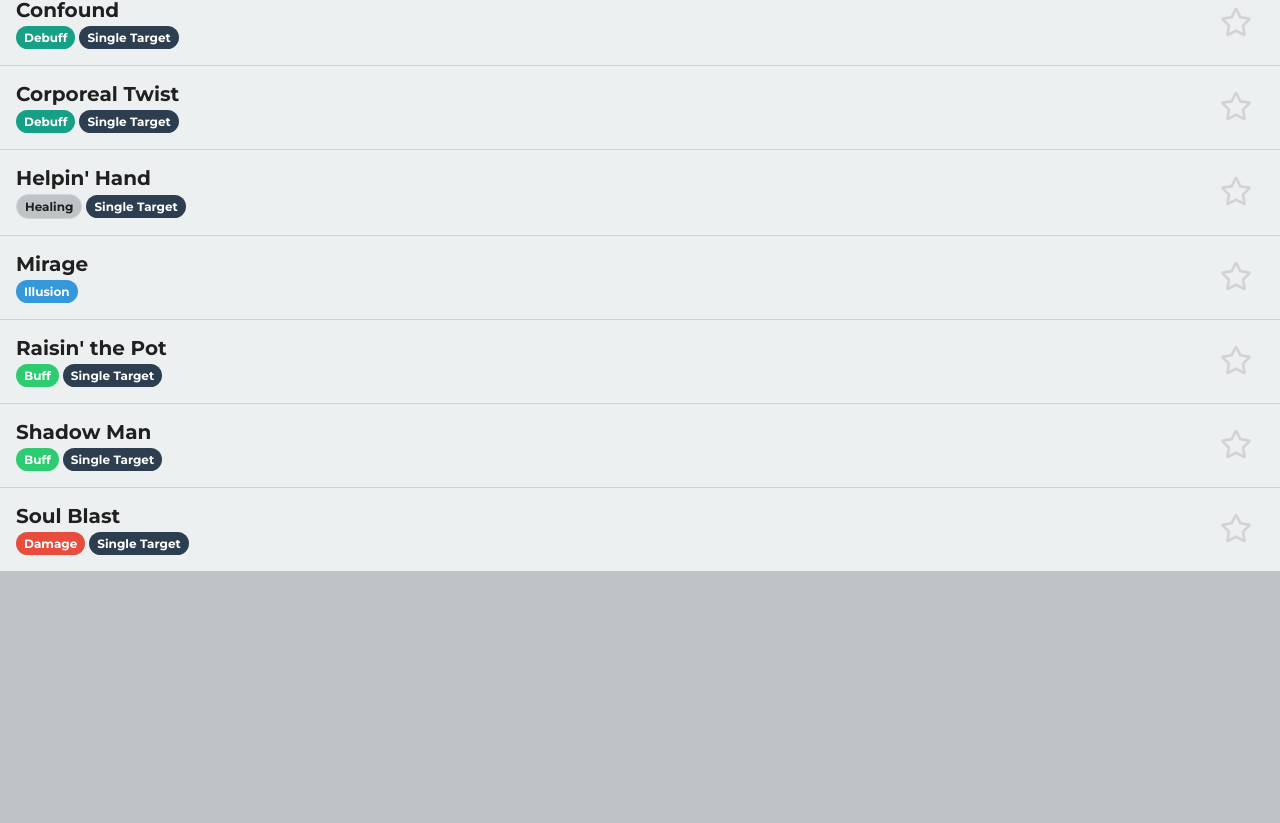
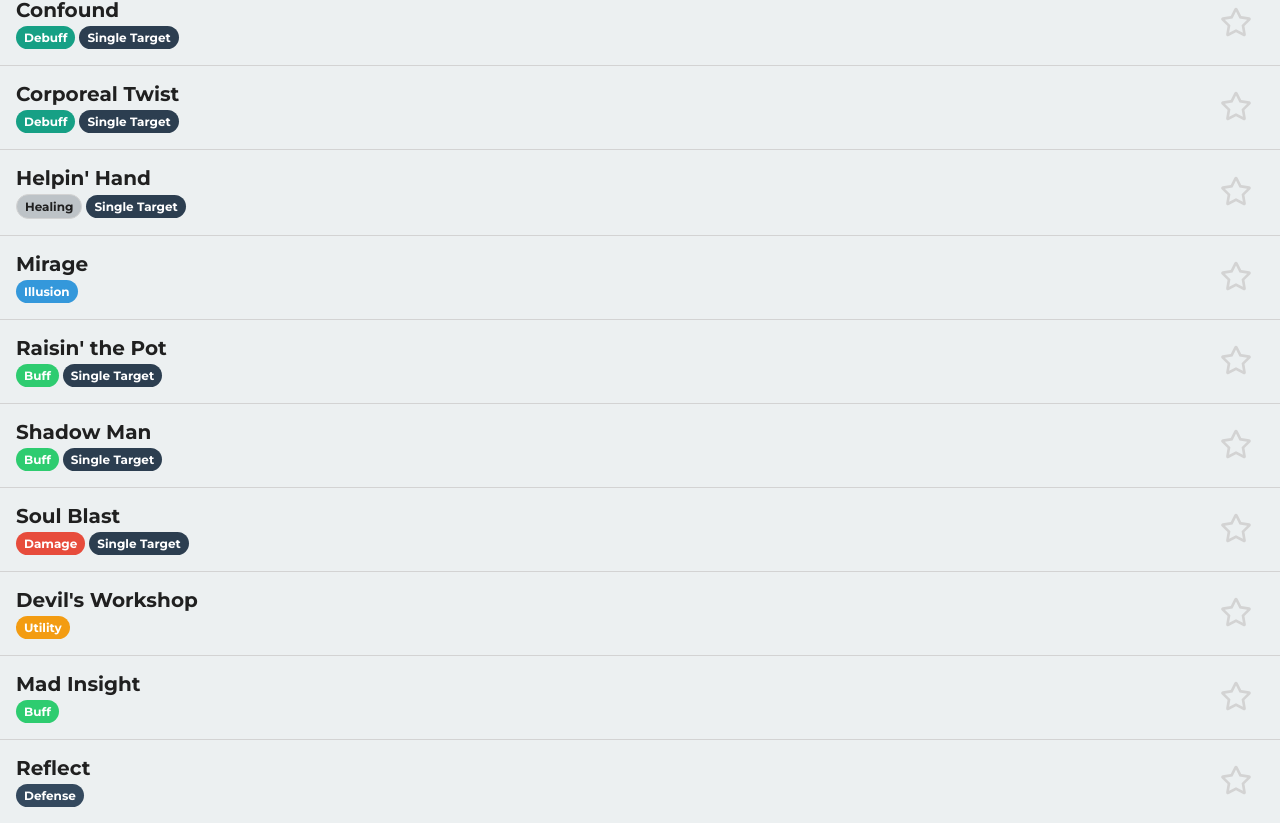
Before and after one commit to oarodrig/hexbook, a React (Create React App) app: page / in a window 1280 px wide. Shown: the part 391-1214 px from the top of the page. Before the commit the page ends 962 px from the top, so only its background shows below. Built offline with nearby package versions, Linux system fonts and the light colour scheme.

Commit message:
Add more hexes
- Devil's workshop
- Mad Insight
- Reflect

```diff
--- a/src/TopBar/TopBar.module.css
+++ b/src/TopBar/TopBar.module.css
@@ -56,7 +56,7 @@
   z-index: 1000;
   background-color: #ecf0f1;
   border-radius: 5px;
-  box-shadow: 0 3px 6px rgba(0, 0, 0, 0.16), 0 3px 6px rgba(0, 0, 0, 0.23);
+  box-shadow: 0 3px 6px rgba(0, 0, 0, 0.16), 0 3px 6px rgba(255, 203, 203, 0.23);
 }
 
 .hasTopRightNubbin::before {
--- a/src/common/hexes.js
+++ b/src/common/hexes.js
@@ -9,7 +9,37 @@ export const hexType = {
   illusion: "Illusion",
   buff: "Buff",
   damage: "Damage",
+  utility: "Utility",
+  defense: "Defense",
 };
+
+// Hex template
+// {
+//   id: ,
+//   name: ,
+//   trait: ,
+//   hand: ,
+//   speed: ,
+//   duration: ,
+//   range: ,
+//   description: ,
+//   types: [],
+//   handTable: {
+//     effect: ,
+//     hands: {
+//       Pair: ,
+//       Jacks: ,
+//       "Two Pair": ,
+//       "Three of a Kind": ,
+//       Straight: ,
+//       Flush: ,
+//       "Full House": ,
+//       "Four of a Kind": ,
+//       "Straight Flush": ,
+//       "Royal Flush":
+//     }
+//   },
+// }
 
 export default [
   {
@@ -23,8 +53,7 @@ export default [
     description: `Hucksters don’t usually play well with others. When they do, the effects can be spectacular.\n
 This hex allows the caster to provide another person with a magical “Ace in the hole.” The huckster links a hex he can cast to a small focus of some sort, usually a playing card, which can then be given to another. The holder of this focus can cast the hex just as if she were the huckster.\n
 When this person triggers the link, she rolls the huckster’s skill with the hex but substitutes her Trait dice for the huckster’s. If successful, she draws the cards indicated by the roll. Of course, this means she suffers any backlash as well. Going bust on the hex Aptitude roll and drawing any Joker, in this case, regardless of either person’s skill, causes backlash.\n
-There are a few limitations on Ace in the hole. First, the link only lasts 1 day per the huckster’s level in Ace in the hole. Second, any hexes which could only be cast on others (helpin’ hand, etc.) cannot be cast on either the original huckster or the person holding the Ace — they must target a third person. Any hex which can normally only be used on the huckster, can now be used either on the huckster or the person holding the Ace. Finally, while a hex is linked to an Ace in the hole, the huckster cannot cast that hex himself.\n
-`,
+There are a few limitations on Ace in the hole. First, the link only lasts 1 day per the huckster’s level in Ace in the hole. Second, any hexes which could only be cast on others (helpin’ hand, etc.) cannot be cast on either the original huckster or the person holding the Ace — they must target a third person. Any hex which can normally only be used on the huckster, can now be used either on the huckster or the person holding the Ace. Finally, while a hex is linked to an Ace in the hole, the huckster cannot cast that hex himself.\n`,
     types: [hexType.itemCreation],
   },
   {
@@ -37,8 +66,7 @@ There are a few limitations on Ace in the hole. First, the link only lasts 1 day
     range: "1 yard/hex level",
     description: `Often is the time when a posse finds itself confronted with an abomination they’re just not quite sure how to defeat. Not surprisingly, quite a few of these posses get eaten by that same monster. A huckster with the hex Achilles’ heelcan sometimes gain a supernatural glimpse into the weak spot of a seemingly invincible foe.\n
     For this hex to be effective, the huckster must be within range of the target at the time he casts it - not always a good place to be. If the hex is successful, the hexslinger has a short vision or feeling which reveals something about the target’s weakness - if it has one! The better the huckster’s hand, the better the information she gets about the target’s vulnerability.\n
-    Achilles’ heel is only effective against animate targets and is normally only useful against supernatural beings, since regular folks usually have only minor weaknesses in comparison. However, if cast on a normal person, this hex reveals any Hindrances worth 4 or more points that the target may have.
-`,
+    Achilles’ heel is only effective against animate targets and is normally only useful against supernatural beings, since regular folks usually have only minor weaknesses in comparison. However, if cast on a normal person, this hex reveals any Hindrances worth 4 or more points that the target may have.`,
     types: [hexType.divination, hexType.singleTarget],
   },
   {
@@ -53,8 +81,7 @@ There are a few limitations on Ace in the hole. First, the link only lasts 1 day
 Unlike call o’ the wild, this hex doesn’t give the huckster much choice over what animals he gets. He’s limited to what’s on hand when he casts the hex. The affected animals do his bidding as long as he continues to concentrate. As soon as he stops, however, the animals revert to their normal actions.\n
 Beast master doesn’t impart any intelligence to the animals it affects. The caster shouldn’t expect a squirrel to read a note over the bad guy’s shoulder. Controlled animals must still make guts checks when faced with supernatural opponents.\n
 If the animals the huckster targets are trained or under the control of someone with the animal wranglin’ Aptitude, it’s a little tougher to manage. Make an opposed roll between the two attempting to control the varmints, the caster’s beast master skill versus the other’s animal wranglin’. Characters on horseback use their horse ridin’ instead. If the huckster loses this contest, the hex fails.\n
-The number of animals the huckster can control is based on the hand he draws.
-`,
+The number of animals the huckster can control is based on the hand he draws.`,
     types: [hexType.domination, hexType.multipleTargets],
     handTable: {
       effect: "Number",
@@ -83,8 +110,7 @@ The number of animals the huckster can control is based on the hand he draws.
     description: `A huckster using confound cannot only make something harder than it looked, he can make it harder than it is!\n
 This hex causes the Target Number for any single Trait or Aptitude roll to increase in difficulty. Raises for this roll are figured from the new adjusted TN. It is effective against even magical Aptitudes like hexes, rituals, and even a blessed’s faith rolls.\n
 Confound only affects the next action made by the target. If the next action the target makes doesn’t involve an Aptitude or Trait roll, the hex is wasted. Additionally, if a full round elapses without the target taking an action, the hex is wasted.\n
-The increase of the Target Number is based on the hand drawn by the huckster. The minimum hand increases the TN by +2. Each hand above the minimum required adds an additional +2 to the TN.\n
-`,
+The increase of the Target Number is based on the hand drawn by the huckster. The minimum hand increases the TN by +2. Each hand above the minimum required adds an additional +2 to the TN.\n`,
     types: [hexType.debuff, hexType.singleTarget],
   },
   {
@@ -108,8 +134,7 @@ The increase of the Target Number is based on the hand drawn by the huckster. Th
     range: "1 yard",
     description: `Helpin’ hand allows a huckster to heal a suffering companion’s wounds (not his own). Each successful casting reduces the wounds in all areas by 1 level each. During this time the caster can take no actions other than sitting near the patient and waiting (a good time to brush up on one’s solitaire).\n
 The hand needed depends on the victim’s highest wound level. Note that helpin’ hand can’t heal more than 1 level of wounds at a time. The huckster can treat several wound levels by casting the hex more than once, however. Helpin’ hand also can’t restore maimed limbs. Only the divine favors of shamans and the blessed can pull off that trick.\n
-Undead, like the Harrowed, cannot be affected by this hex. To fix their wounds, the huckster must use the reanimate hex.\n
-`,
+Undead, like the Harrowed, cannot be affected by this hex. To fix their wounds, the huckster must use the reanimate hex.\n`,
     types: [hexType.healing, hexType.singleTarget],
     handTable: {
       effect: "Wound",
@@ -139,8 +164,7 @@ Undead, like the Harrowed, cannot be affected by this hex. To fix their wounds,
 This hex allows a huckster to create an illusion of a place or inanimate object. For the purposes of this hex, normal plants such as grass and trees are considered inanimate.\n
 The effects of the hex are limited to an area equal to 200 square feet per hex level. This is the equivalent of a 20’ x 10’ rectangle, although the huckster can modify this area into any shape, as long it does not exceed the limit. If needed, the huckster can move the illusion as appropriate within the range of the hex. Note, though, that any illusionary objects created with this hex must be three dimensional. Your huckster can’t extend the size of his illusion by making a locomotive which appears normal from the side but which is only 1” wide.\n
 The illusion produced by the hex is very realistic. So much so, in fact, that anyone viewing it must first have a reason to doubt its existence—and then make a Hard (9) Cognition roll—to recognize it for false. Anyone attempting to touch an illusion realizes it to be false without having to roll. Also, since it is visual, it has absolutely no effect on the blind or creatures that do not use vision as their primary sense.\n
-The precision of the hex is limited by the hand the huckster draws. Initially, only simple objects can be reproduced, but with higher hands he can produce very intricate illusions.\n
-`,
+The precision of the hex is limited by the hand the huckster draws. Initially, only simple objects can be reproduced, but with higher hands he can produce very intricate illusions.\n`,
     types: [hexType.illusion],
     handTable: {
       effect: "Complexity",
@@ -168,8 +192,7 @@ The precision of the hex is limited by the hand the huckster draws. Initially, o
     range: "5 yards/hex level",
     description: `By raising the pot, a huckster can make a good thing better. The huckster forces the manitou to give himself or a companion a supernatural “leg up.”\n
 The hex is only effective when cast immediately after another Trait or Aptitude roll has been made successfully. To do this, the huckster must spend his highest card, just as if he were vamoosin’. He then casts raisin’ the pot! and draws his hand. Based on the hand drawn, he increases the number of raises on the original Trait or Aptitude roll.\n
-If the huckster goes bust on his roll or draws a black Joker, not only does he suffer backlash as normal, but the original Trait or Aptitude check fails regardless of the roll.\n
-`,
+If the huckster goes bust on his roll or draws a black Joker, not only does he suffer backlash as normal, but the original Trait or Aptitude check fails regardless of the roll.\n`,
     types: [hexType.buff, hexType.singleTarget],
     handTable: {
       effect: "Raises Gained",
@@ -193,8 +216,7 @@ If the huckster goes bust on his roll or draws a black Joker, not only does he s
     range: "self",
     description: `This is the favored hex of serious skulkers everywhere.\n
 Shadow man creates a pocket of shadow around the huckster. It does not make him invisible, but it does add to his sneak rolls. A Pair adds +5 to the huckster’s roll. Better hands add an additional +2 per level.\n
-The huckster must still attempt to move stealthily. Nothing stands out quite like a pocket of shadow moving across main street at high noon! Such actions negate the bonus.\n
-`,
+The huckster must still attempt to move stealthily. Nothing stands out quite like a pocket of shadow moving across main street at high noon! Such actions negate the bonus.\n`,
     types: [hexType.buff, hexType.singleTarget],
   },
   {
@@ -209,8 +231,7 @@ The huckster must still attempt to move stealthily. Nothing stands out quite lik
 Just because the hex comes off doesn’t mean it hits its target. Determine the Target Number like a gunshot, starting with a Fair (5) TN. Ignore range, but figure other penalties such as cover, size, etc. The caster can even attempt a called shot if he wishes.\n
 Roll the huckster’s soul blast skill, and use that result as both your attack roll and to figure how many cards you get to draw. Remember that the Target Number to determine if the spell succeeds is not affected by modifiers for called shots or other target modifiers, except wound effects. It is possible to successfully cast soul blast and still miss the target.\n
 If the hex hits, damage depends on the hand drawn, as shown on Soul Blast Table on the next page. Soul blast does receive bonus dice according to hit location: one die for hits to the gizzards and two dice for head shots. Armor does not protect against the damage from a soul blast, nor does cover. The soul blast just goes right through it.\n
-For some reason, a Dead Man’s Hand (two black Aces, two black 8s, and a Jack of Diamonds) causes automatic death.\n
-`,
+For some reason, a Dead Man’s Hand (two black Aces, two black 8s, and a Jack of Diamonds) causes automatic death.\n`,
     types: [hexType.damage, hexType.singleTarget],
     handTable: {
       effect: "Damage",
@@ -228,4 +249,74 @@ For some reason, a Dead Man’s Hand (two black Aces, two black 8s, and a Jack o
       },
     },
   },
+  {
+    id: 11,
+    name: "Devil's Workshop",
+    trait: "Smarts",
+    hand: "Pair",
+    speed: "1 hour",
+    duration: "Special",
+    range: "1 yard",
+    description: `It’s not enough to simply have an idea for some outlandish device — somebody’s got to build it! Sitgreaves is a lazy inventor, so this was one of the first spells he created when he worked at Smith & Robards. This hex provides some supernatural help around the workshop by making the tinkerer faster, more efficient, and “insanely inspired.”\n
+The huckster can cast this hex on herself or any other character with arcane background: mad scientist. The hand drawn reduces the construction time as shown on the table below.\n
+This hex must be cast on a tinkerer when he first begins construction of a project. It is “permanent” thereafter, until the item is built or dismantled.`,
+    types: [hexType.utility],
+    handTable: {
+      effect: "Time Reduction",
+      hands: {
+        Pair: "10%",
+        "Two Pair": "20%",
+        "Three of a Kind": "30%",
+        Straight: "40%",
+        "Full House": "50%",
+        "Four of a Kind": "60%",
+        "Royal Flush": "75%",
+      },
+    },
+  },
+  {
+    id: 12,
+    name: "Mad Insight",
+    trait: "Spirit",
+    hand: "Ace",
+    speed: "1",
+    duration: "Instant",
+    range: "1 yard",
+    description: `This is the hex that started it all. Sitgreaves actually stumbled onto it accidentally, then later came back and refined the process. This hex works like a beacon to draw manitous to the mad scientist (or alchemist).\n
+The huckster can target himself or someone else with mad insight. When successfully cast, the hex allows a mad scientist to draw an extra card when devising her blueprint. For each hand above the minimum level needed to cast the hex, mad insight grants her an additional card.\n
+The real drawback to this hex is that if your huckster suffers backlash while casting the hex, the manitou is liable to get a swipe in at the scientist working with her as well! The huckster takes the normal effects of the backlash and a “research mishap” occurs as well. The Marshal should roll on that table in Smith & Robards if he has it. If not, he should devise some bizarre flaw for the device.`,
+    types: [hexType.buff],
+  },
+  {
+    id: 13,
+    name: "Reflect",
+    trait: "Spirit",
+    hand: "Special",
+    speed: "Vamoose",
+    duration: "Instant",
+    range: "Self",
+    description: `There’s a saying that goes the best offense is a good defense... or is that the best defense is a good offense? Whatever the case, this hex makes an opponent’s magical offense the huckster’s defense.\n
+This hex causes a jagged piece of highly reflective, magically-charged metal momentarily appears in the air to the front of your huckster. The mirror like metal substance is intangible to physical objects—bullets, fists, broken bottles, and so forth pass through it without any effect.\n
+However, the substance has a reflective property that affects not only light, but also some forms of magic. Hexes, black magic spells, voodoo spells, and Harrowed powers that have a targeted and ranged effect can be deflected with this hex. Area-of-effect spells or attacks cannot be reflected unless the caster is foolish enough to target it directly on the huckster.\n
+Because the hex has an instant duration, the huckster must cast reflect in response to her opponent’s spell. To do so, she must spend her highest action card - and a card up her sleeve is considered her highest - just like she’s taking an active defense, like dodge.\n
+If reflect is successful, the original caster suffers the effects of the spell or power he had intended for your hero.\n
+The opponent’s level in hexslingin’, conjurin’, black magic or the specific Harrowed power determines the hand necessary to successfully reflect the attack. The following table lists the hand necessary for each level.`,
+    types: [hexType.defense],
+    handTable: {
+      effect: "Opponent's Power Level",
+      hands: {
+        Ace: "1",
+        Pair: "2",
+        Jacks: "3",
+        "Two Pair": "4",
+        "Three of a Kind": "5",
+        Straight: "6",
+        Flush: "7",
+        "Full House": "8",
+        "Four of a Kind": "9",
+        "Straight Flush": "10",
+        "Royal Flush": "11",
+      },
+    },
+  },
 ];
--- a/src/common/typeBadgeFactory.js
+++ b/src/common/typeBadgeFactory.js
@@ -34,6 +34,12 @@ const getBadgeClass = (type) => {
     case hexType.divination: {
       return "divination-badge";
     }
+    case hexType.utility: {
+      return "utility-badge";
+    }
+    case hexType.defense: {
+      return "defense-badge";
+    }
     default: {
       return "";
     }
--- a/src/index.css
+++ b/src/index.css
@@ -111,6 +111,16 @@ h6 {
   color: #202020;
 }
 
+.App .utility-badge {
+  background-color: #f39c12;
+  color: white;
+}
+
+.App .defense-badge {
+  background-color: #34495e;
+  color: white;
+}
+
 .icon-button {
   background: none;
   border: none;
```
